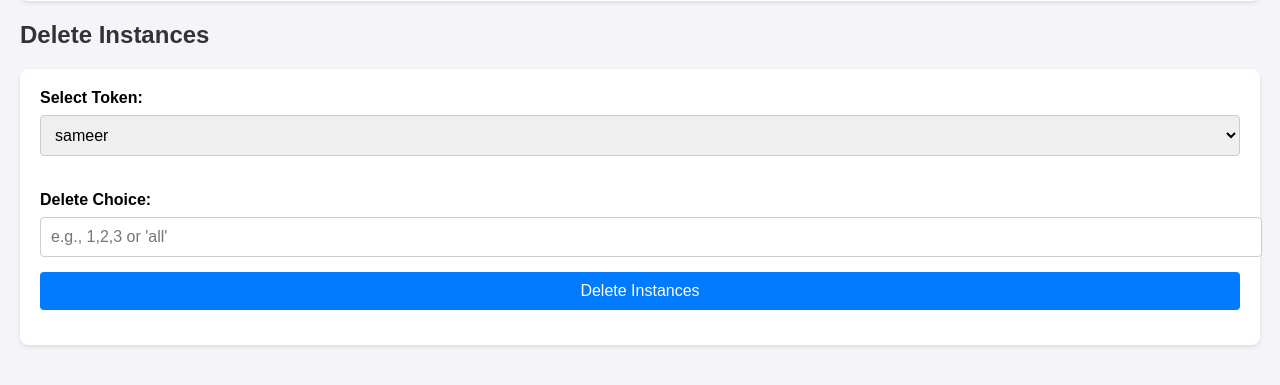
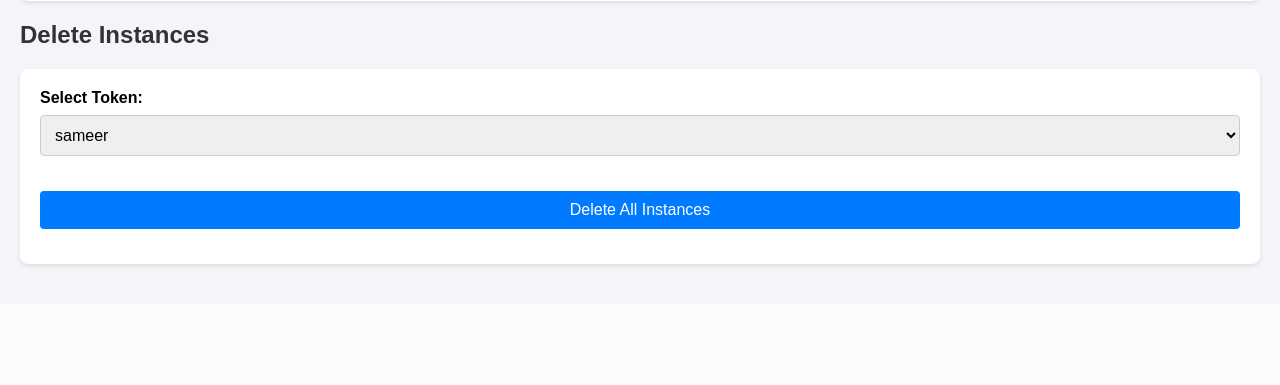
Before and after one commit to kyarahul335/Linode_Deploy, a Flask app: page / in a window 1280 px wide. Shown: the part 1101-1486 px from the top of the page. After the commit the page ends 1369 px from the top, so only its background shows below. Run offline with Flask 3, Linux system fonts and the light colour scheme.

Commit message:
Remove the delete choice input field from the delete form.
Changes to the HTML Template
Remove the delete choice input field from the delete form.

```diff
--- a/templates/index.html
+++ b/templates/index.html
@@ -155,15 +155,7 @@
       <div id="instances-list" class="instances-list">
         <!-- Instances will be dynamically loaded here -->
       </div>
-      <label for="delete_choice">Delete Choice:</label>
-      <input
-        type="text"
-        id="delete_choice"
-        name="delete_choice"
-        placeholder="e.g., 1,2,3 or 'all'"
-        required
-      />
-      <button type="submit">Delete Instances</button>
+      <button type="submit">Delete All Instances</button>
     </form>
 
     <script>
```
